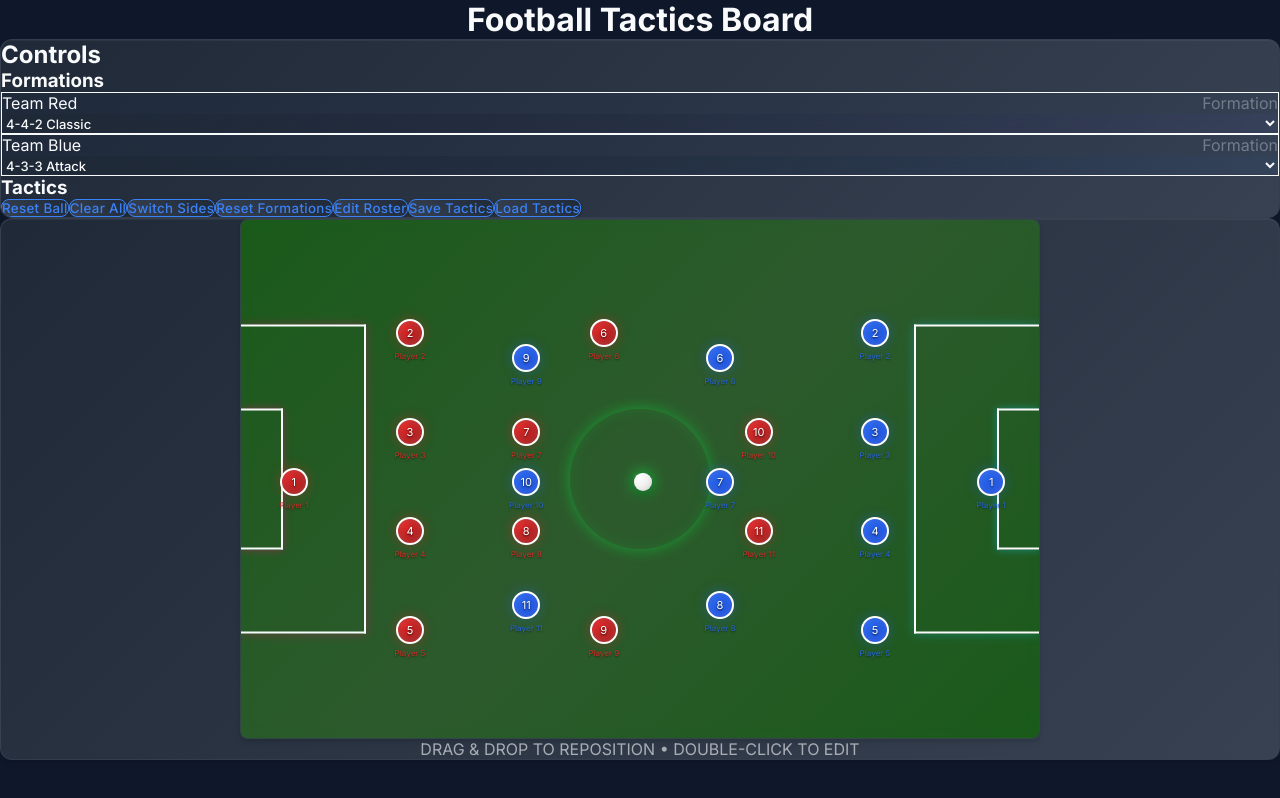
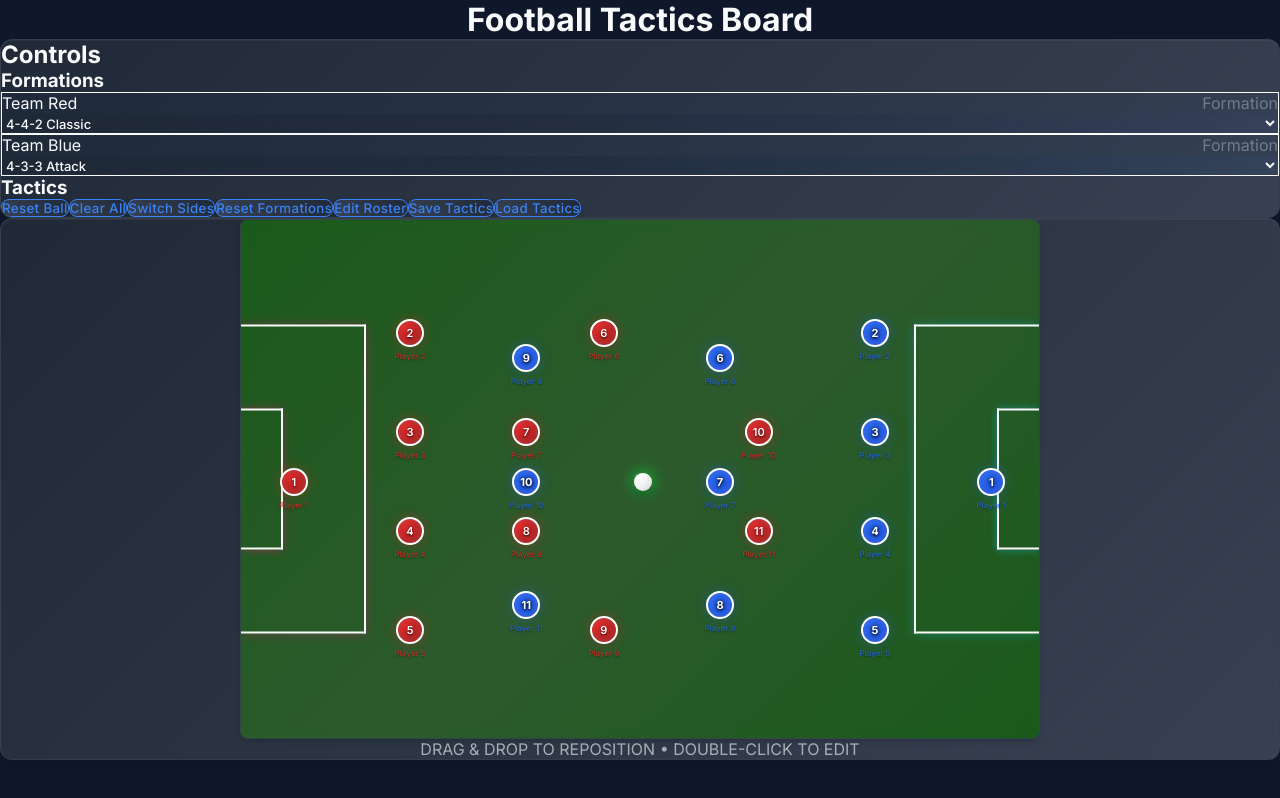
Before and after one commit to kaimrdth/Football-Board, a React (Vite) app: page / in a window 1280 px wide. Built offline with nearby package versions, Linux system fonts and the light colour scheme.

Commit message:
update: 2025-08-04 13:49

```diff
--- a/src/components/Pitch.tsx
+++ b/src/components/Pitch.tsx
@@ -65,16 +65,14 @@ const PitchMarkings = React.memo(() => (
 
     {/* Center circle */}
     <div
-      className="absolute rounded-full animate-pulse"
+      className="absolute rounded-full"
       style={{
         top: '50%',
         left: '50%',
         width: 140,
         height: 140,
         transform: 'translate(-50%, -50%)',
-        border: '2px solid var(--primary-neon)',
-        boxShadow: '0 0 15px rgba(0, 255, 65, 0.4), inset 0 0 15px rgba(0, 255, 65, 0.1)',
-        animationDelay: '1s'
+        border: '2px solid var(--primary-neon)'
       }}
     />
 
--- a/src/components/Player.tsx
+++ b/src/components/Player.tsx
@@ -105,11 +105,12 @@ const Player = React.memo(({ player, isDragging = false, style }: PlayerProps) =
           className="font-semibold"
           style={{
             fontSize: '11px',
-            color: '#ffffff',
-            textShadow: `0 1px 2px rgba(0, 0, 0, 0.8)`,
+            color: player.team === 'blue' ? '#ffffff' : '#ffffff',
+            textShadow: player.team === 'blue' ? `0 1px 3px rgba(0, 0, 0, 1), 0 0 4px rgba(0, 0, 0, 0.8)` : `0 1px 2px rgba(0, 0, 0, 0.8)`,
             position: 'relative',
             zIndex: 2,
-            fontFamily: 'Inter, system-ui, sans-serif'
+            fontFamily: 'Inter, system-ui, sans-serif',
+            fontWeight: player.team === 'blue' ? '700' : '600'
           }}
         >
           {player.number}
```
